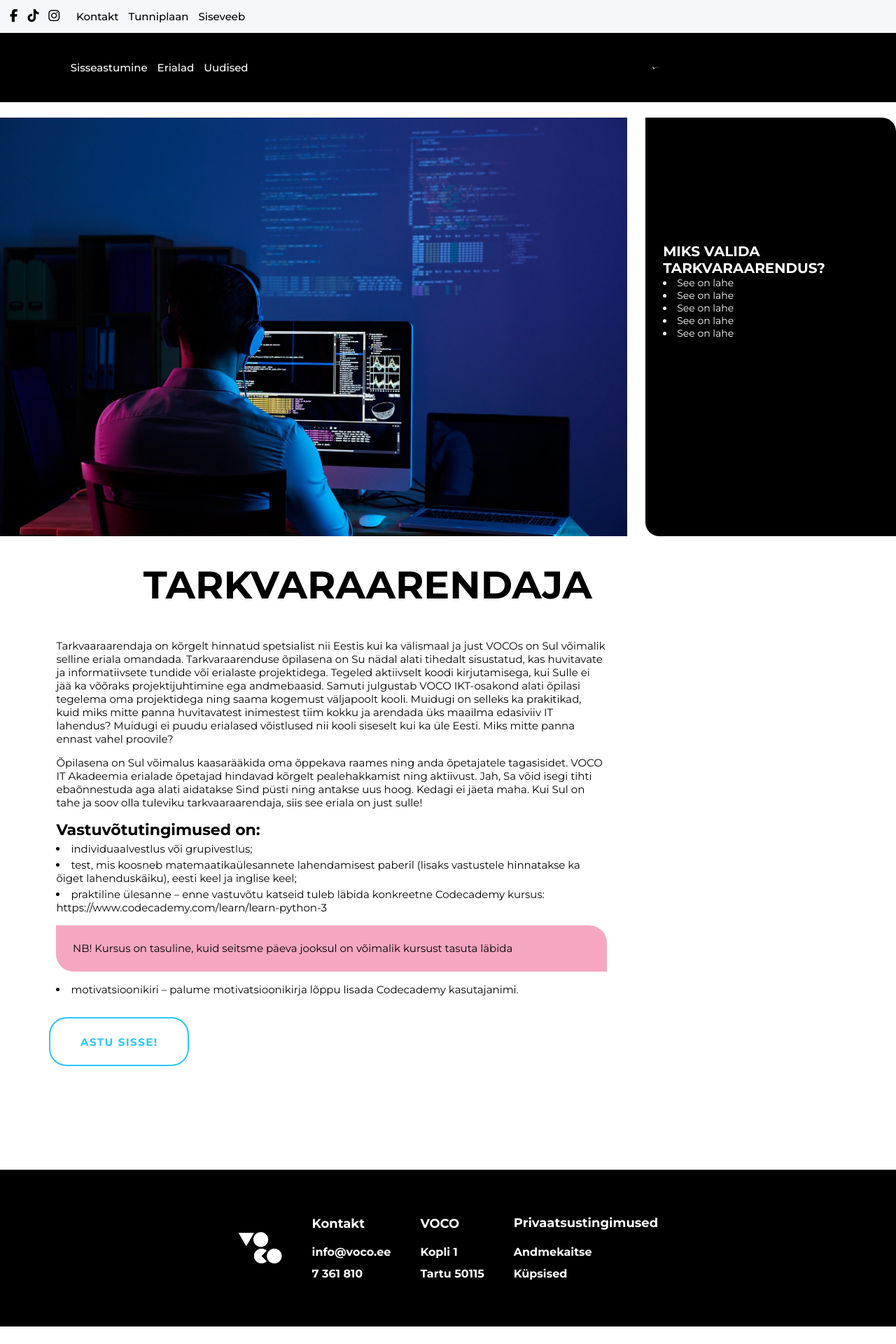
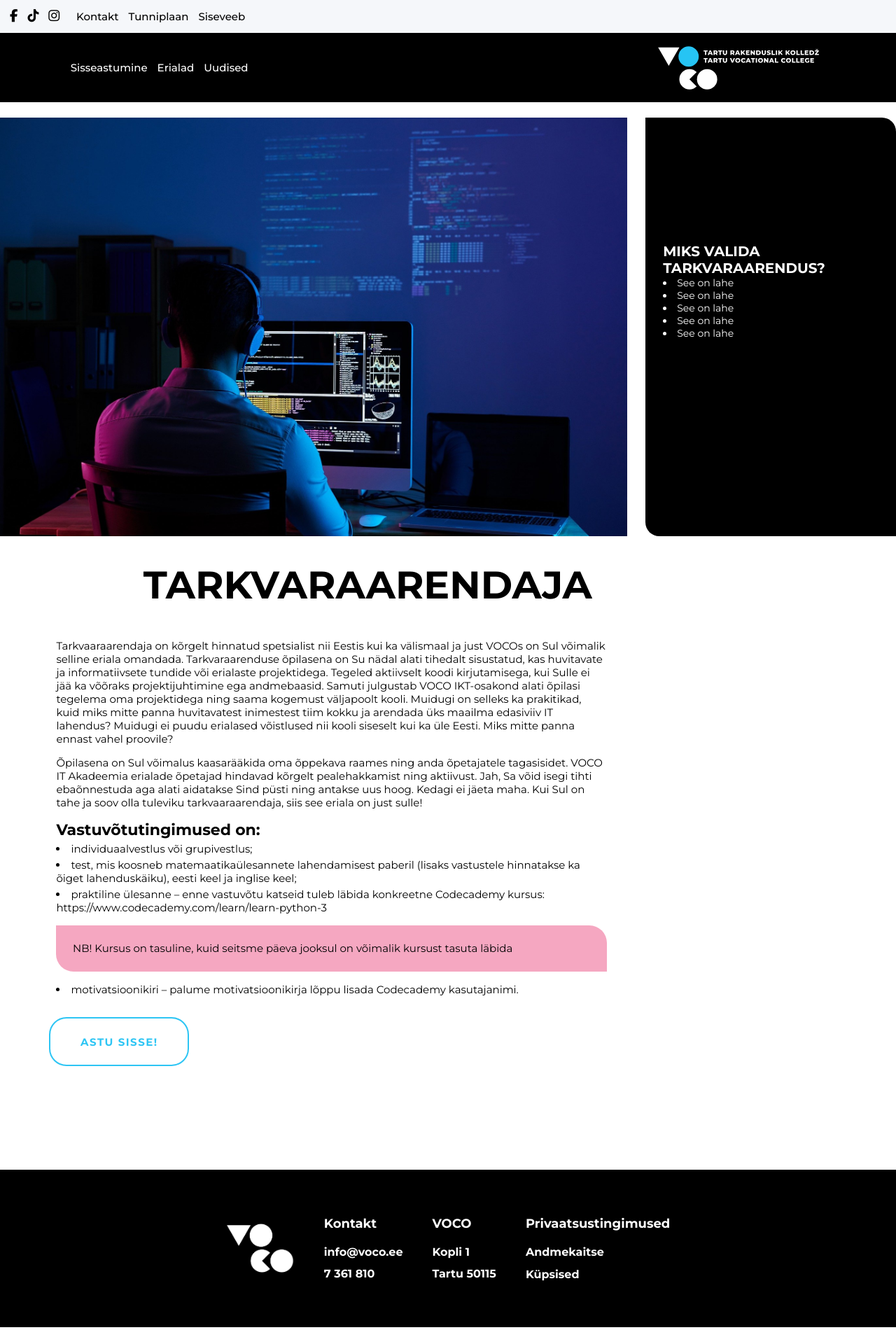
Before and after one commit to Christo-IV/test-react, a React (Create React App) app: page /career/ITA in a window 1280 px wide. Shown: the top 1920 px of the page at 70% size. Built offline with nearby package versions, Linux system fonts and the light colour scheme.

Commit message:
Minor adjustments

```diff
--- a/src/App.js
+++ b/src/App.js
@@ -2,8 +2,6 @@ import "./App.css";
 import Header from "./components/Header";
 import Landing from "./components/Landing";
 import ItPaths from "./components/ItPaths";
-import Career from "./components/Career";
-import Career2 from "./components/Career2";
 import Footer from "./components/Footer";
 import Timetable from "./components/Timetable";
 
--- a/src/components/Career.js
+++ b/src/components/Career.js
@@ -4,15 +4,12 @@ import erialapilt from "../img/ITALOGO.jpg";
 import Header from "./Header";
 import Footer from "./Footer";
 
-
-
-
 function Career() {
   return (
     <div>
       <Header />
       <div class="part1">
-        <img class="careerpicture" src={erialapilt} />
+        <img class="careerpicture" src={erialapilt} alt="" />
         <div class="why">
           <h1>MIKS VALIDA TARKVARAARENDUS?</h1>
           <li>See on lahe</li>
@@ -72,10 +69,13 @@ function Career() {
           </li>
         </div>
         <div class="button" id="button-7">
-            <div id="dub-arrow">
-              <img src="https://cdn-icons-png.flaticon.com/512/2942/2942924.png" alt="" />
-            </div>
-            <a href="#">ASTU SISSE!</a>
+          <div id="dub-arrow">
+            <img
+              src="https://cdn-icons-png.flaticon.com/512/2942/2942924.png"
+              alt=""
+            />
+          </div>
+          <a href="#">ASTU SISSE!</a>
         </div>
       </div>
       <Footer />
--- a/src/components/Overview.js
+++ b/src/components/Overview.js
@@ -3,16 +3,16 @@ import placeholderImg from "../img/ITALOGO.jpg";
 import { Link } from "react-router-dom";
 
 function Overview({ speciality }) {
-  function getImg() {
-    fetch(`img/${speciality.img}`, {
-      headers: {
-        Accept:
-          "text/html,application/xhtml+xml,application/xml;q=0.9,image/avif,image/webp,image/apng,*/*;q=0.8,application/signed-exchange;v=b3;q=0.9",
-      },
-    }).then((response) => {
-      return response;
-    });
-  }
+  // function getImg() {
+  //   fetch(`img/${speciality.img}`, {
+  //     headers: {
+  //       Accept:
+  //         "text/html,application/xhtml+xml,application/xml;q=0.9,image/avif,image/webp,image/apng,*/*;q=0.8,application/signed-exchange;v=b3;q=0.9",
+  //     },
+  //   }).then((response) => {
+  //     return response;
+  //   });
+  // }
 
   return (
     <div className="overview flex f-col">
--- a/src/components/css/Footer.css
+++ b/src/components/css/Footer.css
@@ -1,10 +1,6 @@
 .footer {
   width: 100%;
   font-weight: 700;
-}
-
-img{
-  width: 5%;
 }
 
 .footer-top {
@@ -12,6 +8,10 @@ img{
   color: var(--negative-txt-color);
   background-color: var(--txt-color);
   padding: 4.7em 0.2rem;
+}
+
+.footer-top img {
+  width: 7rem;
 }
 
 .footer-top > .column {
```
